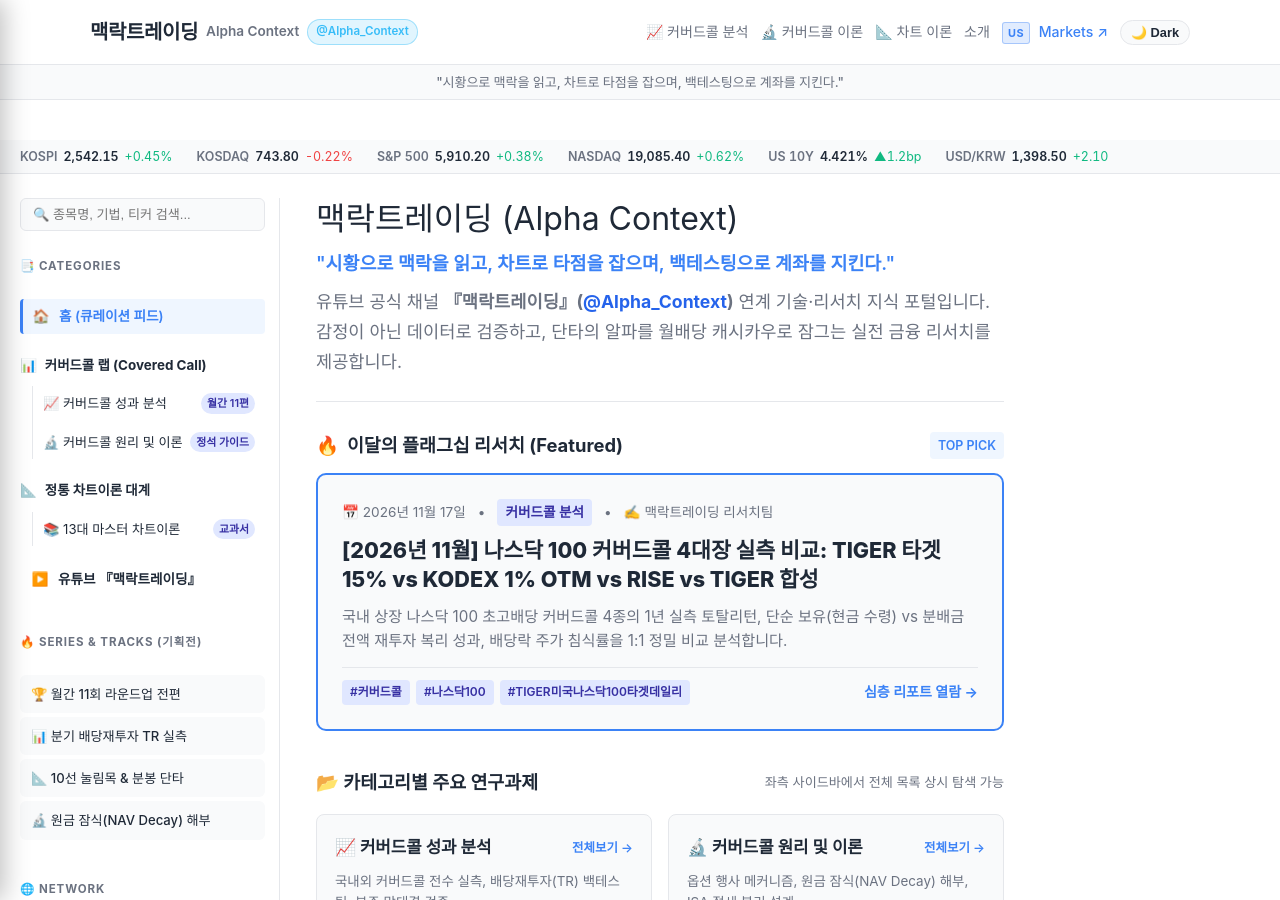
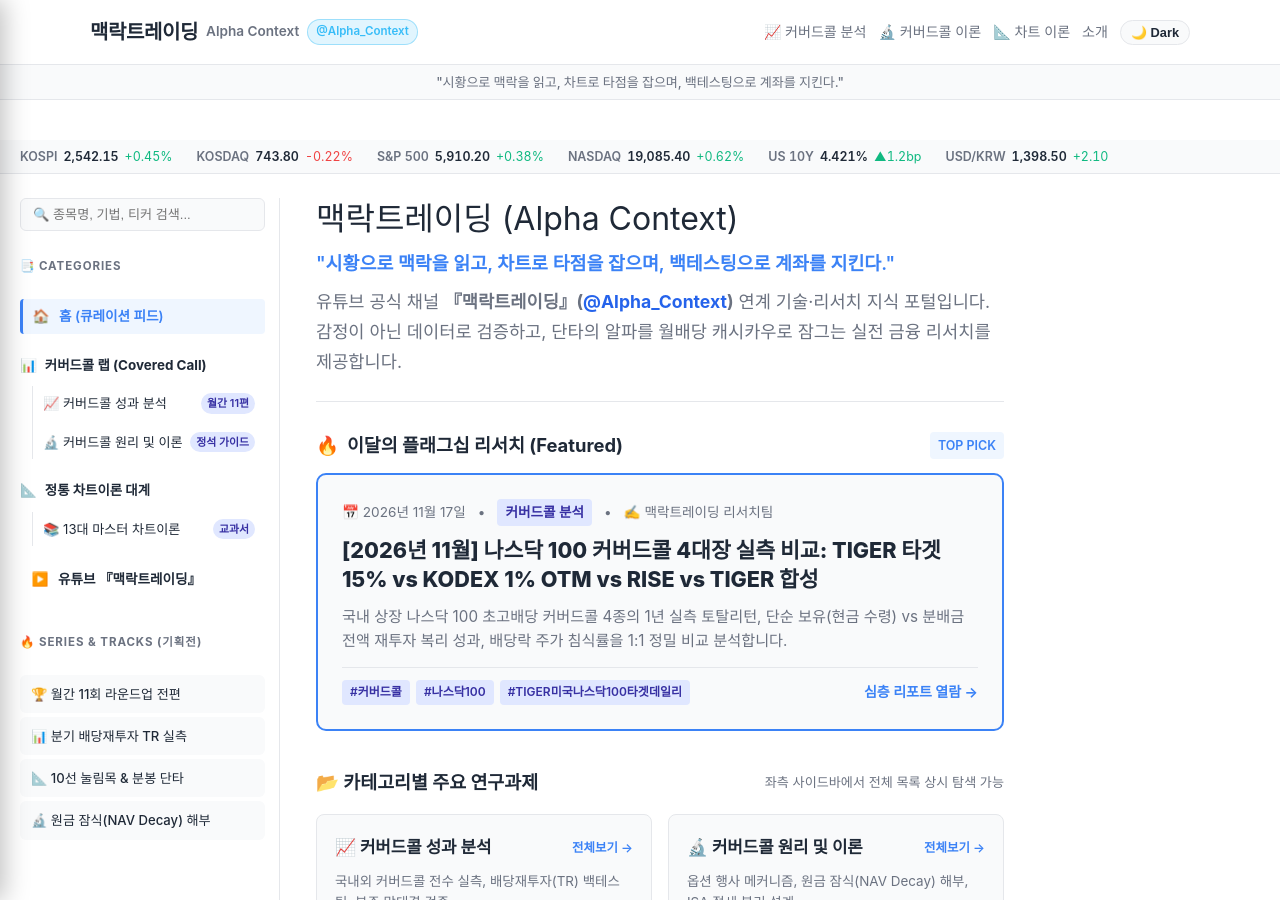
Before and after one commit to ideaspot360/stock, a Jekyll site: the page built from index.html, in a window 1280 px wide and 900 px high. Built offline with Jekyll 4.4.1, drawn with Linux system fonts in a browser that asks for light colours; some of the changed text lies outside the part shown.

Commit message:
UI: Remove US Markets link, YouTube subscription widget, and Network section

```diff
--- a/_includes/header.html
+++ b/_includes/header.html
@@ -13,7 +13,6 @@
       <a href="{{ '/category/coveredcall-theory/' | relative_url }}" title="옵션 원리, 원금 잠식 구조, 절세 전략">🔬 커버드콜 이론</a>
       <a href="{{ '/category/chart-theory/' | relative_url }}" title="정통 기술적 분석 및 9대 마스터 차트이론">📐 차트 이론</a>
       <a href="{{ '/about.html' | relative_url }}">소개</a>
-      <a href="https://markets.ideaspot360.com" class="nav-link nav-external-us" target="_blank" rel="noopener" title="Market Context 360 - Institutional Global Market"><span class="edition-pill edition-pill-us">US</span> Markets ↗</a>
       <button id="theme-toggle" class="theme-toggle" aria-label="Toggle theme">🌙 다크모드</button>
     </nav>
   </div>
--- a/_includes/mobile_drawer.html
+++ b/_includes/mobile_drawer.html
@@ -68,21 +68,5 @@
     </div>
     {% endif %}
 
-    {% if site.data.navigation.network %}
-    <div class="sidebar-nav-header" style="margin-top: 16px;">
-      <span class="nav-title">🌐 NETWORK</span>
-    </div>
-    <div class="sidebar-network-links">
-      {% for net in site.data.navigation.network %}
-        <a href="{{ net.url }}" class="network-link{% if net.is_kr %} nav-external-kr{% elsif net.is_us %} nav-external-us{% endif %}" target="_blank" rel="noopener">
-          {% if net.badge %}
-            <span class="edition-pill{% if net.is_us %} edition-pill-us{% endif %}">{{ net.badge }}</span>
-          {% endif %}
-          <span class="network-link-text">{{ net.title }}</span>
-          <span class="external-icon">↗</span>
-        </a>
-      {% endfor %}
-    </div>
-    {% endif %}
   </div>
 </div>
--- a/_includes/sidebar.html
+++ b/_includes/sidebar.html
@@ -63,31 +63,5 @@
     </div>
     {% endif %}
 
-    <!-- 패밀리 네트워크 (NETWORK) -->
-    {% if site.data.navigation.network %}
-    <div class="sidebar-nav-header" style="margin-top: 14px;">
-      <span class="nav-title">🌐 NETWORK</span>
-    </div>
-    <div class="sidebar-network-links">
-      {% for net in site.data.navigation.network %}
-        <a href="{{ net.url }}" class="network-link{% if net.is_kr %} nav-external-kr{% elsif net.is_us %} nav-external-us{% endif %}" target="_blank" rel="noopener">
-          {% if net.badge %}
-            <span class="edition-pill{% if net.is_us %} edition-pill-us{% endif %}">{{ net.badge }}</span>
-          {% endif %}
-          <span class="network-link-text">{{ net.title }}</span>
-          <span class="external-icon">↗</span>
-        </a>
-      {% endfor %}
-    </div>
-    {% endif %}
-
-    <!-- 공식 채널 배너 -->
-    <div class="sidebar-official-box">
-      <div class="official-title">🦁 맥락트레이딩</div>
-      <div class="official-sub">"시황으로 맥락을 읽고 차트로 타점을 잡는다"</div>
-      <a href="https://www.youtube.com/@Alpha_Context" target="_blank" rel="noopener" class="official-btn">
-        <span>▶️ YouTube 구독 바로가기</span>
-      </a>
-    </div>
   </div>
 </aside>
```
Also changed, not shown: _data/navigation.yml (+0 -12 lines).
